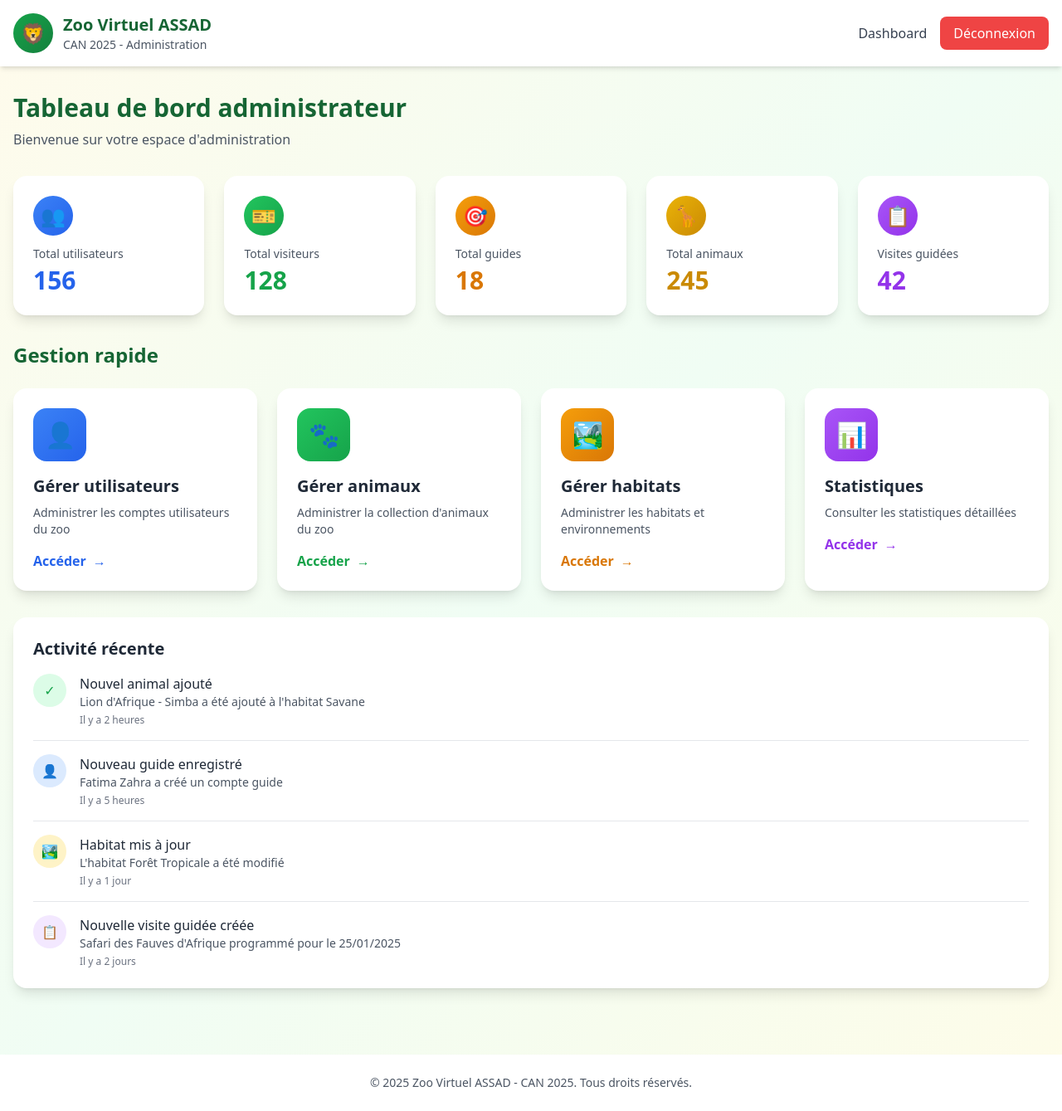
After one commit to hamzazirari/ASSAD, a PHP site: page /admin/admin-dashboard.php in a window 1280 px wide. The commit adds this page. Shown: the whole page at 83% size. Run offline with PHP 8.4, Linux system fonts and the light colour scheme; some libraries are stand-ins or nearby versions.

Commit message:
Ajouter La page dashboard pour admin

```diff
--- /dev/null
+++ b/admin/admin-dashboard.php
@@ -0,0 +1,223 @@
+<!DOCTYPE html>
+<html lang="fr">
+<head>
+    <meta charset="UTF-8">
+    <meta name="viewport" content="width=device-width, initial-scale=1.0">
+    <title>Dashboard Administrateur - Zoo Virtuel ASSAD</title>
+    <script src="https://cdn.tailwindcss.com"></script>
+</head>
+<body class="bg-gradient-to-br from-amber-50 via-green-50 to-yellow-50 min-h-screen">
+
+    <!-- Header -->
+    <header class="bg-white shadow-md">
+        <div class="container mx-auto px-4 py-4">
+            <div class="flex items-center justify-between">
+                <div class="flex items-center space-x-3">
+                    <div class="w-12 h-12 bg-gradient-to-br from-green-600 to-green-700 rounded-full flex items-center justify-center">
+                        <span class="text-white text-2xl font-bold">🦁</span>
+                    </div>
+                    <div>
+                        <h1 class="text-xl font-bold text-green-800">Zoo Virtuel ASSAD</h1>
+                        <p class="text-sm text-gray-600">CAN 2025 - Administration</p>
+                    </div>
+                </div>
+                <nav class="flex items-center space-x-4">
+                    <a href="admin-dashboard.php" class="text-gray-700 hover:text-green-700 font-medium transition">Dashboard</a>
+                    <a href="../index.php" class="bg-red-500 hover:bg-red-600 text-white px-4 py-2 rounded-lg transition">Déconnexion</a>
+                </nav>
+            </div>
+        </div>
+    </header>
+
+    <!-- Main Content -->
+    <main class="container mx-auto px-4 py-8">
+
+        <!-- Welcome Section -->
+        <div class="mb-8">
+            <h2 class="text-3xl font-bold text-green-800 mb-2">Tableau de bord administrateur</h2>
+            <p class="text-gray-600">Bienvenue sur votre espace d'administration</p>
+        </div>
+
+        <!-- Statistics Cards -->
+        <div class="grid grid-cols-1 md:grid-cols-2 lg:grid-cols-5 gap-6 mb-8">
+            <!-- Total Utilisateurs -->
+            <div class="bg-white rounded-2xl shadow-lg p-6 hover:shadow-xl transition">
+                <div class="flex items-center justify-between mb-3">
+                    <div class="w-12 h-12 bg-gradient-to-br from-blue-500 to-blue-600 rounded-full flex items-center justify-center">
+                        <span class="text-white text-2xl">👥</span>
+                    </div>
+                </div>
+                <p class="text-gray-600 text-sm mb-1">Total utilisateurs</p>
+                <p class="text-3xl font-bold text-blue-600">156</p>
+            </div>
+
+            <!-- Total Visiteurs -->
+            <div class="bg-white rounded-2xl shadow-lg p-6 hover:shadow-xl transition">
+                <div class="flex items-center justify-between mb-3">
+                    <div class="w-12 h-12 bg-gradient-to-br from-green-500 to-green-600 rounded-full flex items-center justify-center">
+                        <span class="text-white text-2xl">🎫</span>
+                    </div>
+                </div>
+                <p class="text-gray-600 text-sm mb-1">Total visiteurs</p>
+                <p class="text-3xl font-bold text-green-600">128</p>
+            </div>
+
+            <!-- Total Guides -->
+            <div class="bg-white rounded-2xl shadow-lg p-6 hover:shadow-xl transition">
+                <div class="flex items-center justify-between mb-3">
+                    <div class="w-12 h-12 bg-gradient-to-br from-amber-500 to-amber-600 rounded-full flex items-center justify-center">
+                        <span class="text-white text-2xl">🎯</span>
+                    </div>
+                </div>
+                <p class="text-gray-600 text-sm mb-1">Total guides</p>
+                <p class="text-3xl font-bold text-amber-600">18</p>
+            </div>
+
+            <!-- Total Animaux -->
+            <div class="bg-white rounded-2xl shadow-lg p-6 hover:shadow-xl transition">
+                <div class="flex items-center justify-between mb-3">
+                    <div class="w-12 h-12 bg-gradient-to-br from-yellow-500 to-yellow-600 rounded-full flex items-center justify-center">
+                        <span class="text-white text-2xl">🦒</span>
+                    </div>
+                </div>
+                <p class="text-gray-600 text-sm mb-1">Total animaux</p>
+                <p class="text-3xl font-bold text-yellow-600">245</p>
+            </div>
+
+            <!-- Total Visites Guidées -->
+            <div class="bg-white rounded-2xl shadow-lg p-6 hover:shadow-xl transition">
+                <div class="flex items-center justify-between mb-3">
+                    <div class="w-12 h-12 bg-gradient-to-br from-purple-500 to-purple-600 rounded-full flex items-center justify-center">
+                        <span class="text-white text-2xl">📋</span>
+                    </div>
+                </div>
+                <p class="text-gray-600 text-sm mb-1">Visites guidées</p>
+                <p class="text-3xl font-bold text-purple-600">42</p>
+            </div>
+        </div>
+
+        <!-- Action Cards Section -->
+        <div class="mb-8">
+            <h3 class="text-2xl font-bold text-green-800 mb-6">Gestion rapide</h3>
+            <div class="grid grid-cols-1 md:grid-cols-2 lg:grid-cols-4 gap-6">
+
+                <!-- Gérer Utilisateurs -->
+                <a href="utilisateurs.php" class="bg-white rounded-2xl shadow-lg p-6 hover:shadow-xl transition transform hover:-translate-y-1">
+                    <div class="w-16 h-16 bg-gradient-to-br from-blue-500 to-blue-600 rounded-2xl flex items-center justify-center mb-4">
+                        <span class="text-white text-3xl">👤</span>
+                    </div>
+                    <h4 class="text-xl font-bold text-gray-800 mb-2">Gérer utilisateurs</h4>
+                    <p class="text-gray-600 text-sm mb-4">Administrer les comptes utilisateurs du zoo</p>
+                    <div class="flex items-center text-blue-600 font-semibold">
+                        <span>Accéder</span>
+                        <span class="ml-2">→</span>
+                    </div>
+                </a>
+
+                <!-- Gérer Animaux -->
+                <a href="animaux.php" class="bg-white rounded-2xl shadow-lg p-6 hover:shadow-xl transition transform hover:-translate-y-1">
+                    <div class="w-16 h-16 bg-gradient-to-br from-green-500 to-green-600 rounded-2xl flex items-center justify-center mb-4">
+                        <span class="text-white text-3xl">🐾</span>
+                    </div>
+                    <h4 class="text-xl font-bold text-gray-800 mb-2">Gérer animaux</h4>
+                    <p class="text-gray-600 text-sm mb-4">Administrer la collection d'animaux du zoo</p>
+                    <div class="flex items-center text-green-600 font-semibold">
+                        <span>Accéder</span>
+                        <span class="ml-2">→</span>
+                    </div>
+                </a>
+
+                <!-- Gérer Habitats -->
+                <a href="habitats.php" class="bg-white rounded-2xl shadow-lg p-6 hover:shadow-xl transition transform hover:-translate-y-1">
+                    <div class="w-16 h-16 bg-gradient-to-br from-amber-500 to-amber-600 rounded-2xl flex items-center justify-center mb-4">
+                        <span class="text-white text-3xl">🏞️</span>
+                    </div>
+                    <h4 class="text-xl font-bold text-gray-800 mb-2">Gérer habitats</h4>
+                    <p class="text-gray-600 text-sm mb-4">Administrer les habitats et environnements</p>
+                    <div class="flex items-center text-amber-600 font-semibold">
+                        <span>Accéder</span>
+                        <span class="ml-2">→</span>
+                    </div>
+                </a>
+
+                <!-- Statistiques -->
+                <a href="stats.php" class="bg-white rounded-2xl shadow-lg p-6 hover:shadow-xl transition transform hover:-translate-y-1">
+                    <div class="w-16 h-16 bg-gradient-to-br from-purple-500 to-purple-600 rounded-2xl flex items-center justify-center mb-4">
+                        <span class="text-white text-3xl">📊</span>
+                    </div>
+                    <h4 class="text-xl font-bold text-gray-800 mb-2">Statistiques</h4>
+                    <p class="text-gray-600 text-sm mb-4">Consulter les statistiques détaillées</p>
+                    <div class="flex items-center text-purple-600 font-semibold">
+                        <span>Accéder</span>
+                        <span class="ml-2">→</span>
+                    </div>
+                </a>
+
+            </div>
+        </div>
+
+        <!-- Recent Activity Section -->
+        <div class="bg-white rounded-2xl shadow-lg p-6">
+            <h3 class="text-xl font-bold text-gray-800 mb-4">Activité récente</h3>
+            <div class="space-y-4">
+
+                <div class="flex items-start space-x-4 pb-4 border-b border-gray-200">
+                    <div class="w-10 h-10 bg-green-100 rounded-full flex items-center justify-center flex-shrink-0">
+                        <span class="text-green-600">✓</span>
+                    </div>
+                    <div>
+                        <p class="text-gray-800 font-medium">Nouvel animal ajouté</p>
+                        <p class="text-sm text-gray-600">Lion d'Afrique - Simba a été ajouté à l'habitat Savane</p>
+                        <p class="text-xs text-gray-500 mt-1">Il y a 2 heures</p>
+                    </div>
+                </div>
+
+                <div class="flex items-start space-x-4 pb-4 border-b border-gray-200">
+                    <div class="w-10 h-10 bg-blue-100 rounded-full flex items-center justify-center flex-shrink-0">
+                        <span class="text-blue-600">👤</span>
+                    </div>
+                    <div>
+                        <p class="text-gray-800 font-medium">Nouveau guide enregistré</p>
+                        <p class="text-sm text-gray-600">Fatima Zahra a créé un compte guide</p>
+                        <p class="text-xs text-gray-500 mt-1">Il y a 5 heures</p>
+                    </div>
+                </div>
+
+                <div class="flex items-start space-x-4 pb-4 border-b border-gray-200">
+                    <div class="w-10 h-10 bg-amber-100 rounded-full flex items-center justify-center flex-shrink-0">
+                        <span class="text-amber-600">🏞️</span>
+                    </div>
+                    <div>
+                        <p class="text-gray-800 font-medium">Habitat mis à jour</p>
+                        <p class="text-sm text-gray-600">L'habitat Forêt Tropicale a été modifié</p>
+                        <p class="text-xs text-gray-500 mt-1">Il y a 1 jour</p>
+                    </div>
+                </div>
+
+                <div class="flex items-start space-x-4">
+                    <div class="w-10 h-10 bg-purple-100 rounded-full flex items-center justify-center flex-shrink-0">
+                        <span class="text-purple-600">📋</span>
+                    </div>
+                    <div>
+                        <p class="text-gray-800 font-medium">Nouvelle visite guidée créée</p>
+                        <p class="text-sm text-gray-600">Safari des Fauves d'Afrique programmé pour le 25/01/2025</p>
+                        <p class="text-xs text-gray-500 mt-1">Il y a 2 jours</p>
+                    </div>
+                </div>
+
+            </div>
+        </div>
+
+    </main>
+
+    <!-- Footer -->
+    <footer class="bg-white shadow-md mt-12">
+        <div class="container mx-auto px-4 py-6">
+            <div class="text-center text-gray-600 text-sm">
+                <p>&copy; 2025 Zoo Virtuel ASSAD - CAN 2025. Tous droits réservés.</p>
+            </div>
+        </div>
+    </footer>
+
+</body>
+</html>
--- a/guide/dashboard.php
+++ b/guide/dashboard.php
@@ -28,7 +28,7 @@
                         </a>
                     </li>
                     <li>
-                        <a href="../logout.php" class="text-red-600 hover:text-red-700 font-medium transition duration-200">
+                        <a href="../index.php" class="text-red-600 hover:text-red-700 font-medium transition duration-200">
                             Déconnexion
                         </a>
                     </li>
--- a/guide/etapes.php
+++ b/guide/etapes.php
@@ -28,7 +28,7 @@
                         </a>
                     </li>
                     <li>
-                        <a href="../logout.php" class="text-red-600 hover:text-red-700 font-medium transition duration-200">
+                        <a href="../index.php" class="text-red-600 hover:text-red-700 font-medium transition duration-200">
                             Déconnexion
                         </a>
                     </li>
--- a/guide/mes-visites.php
+++ b/guide/mes-visites.php
@@ -23,7 +23,7 @@
                 </div>
                 <nav class="flex items-center space-x-4">
                     <a href="dashboard.php" class="text-gray-700 hover:text-green-700 font-medium transition">Dashboard</a>
-                    <a href="../logout.php" class="bg-red-500 hover:bg-red-600 text-white px-4 py-2 rounded-lg transition">Déconnexion</a>
+                    <a href="../index.php" class="bg-red-500 hover:bg-red-600 text-white px-4 py-2 rounded-lg transition">Déconnexion</a>
                 </nav>
             </div>
         </div>
--- a/guide/reservations.php
+++ b/guide/reservations.php
@@ -23,7 +23,7 @@
                 </div>
                 <nav class="flex items-center space-x-4">
                     <a href="dashboard.php" class="text-gray-700 hover:text-green-700 font-medium transition">Dashboard</a>
-                    <a href="../logout.php" class="bg-red-500 hover:bg-red-600 text-white px-4 py-2 rounded-lg transition">Déconnexion</a>
+                    <a href="../index.php" class="bg-red-500 hover:bg-red-600 text-white px-4 py-2 rounded-lg transition">Déconnexion</a>
                 </nav>
             </div>
         </div>
--- a/guide/visite-form.php
+++ b/guide/visite-form.php
@@ -28,7 +28,7 @@
                         </a>
                     </li>
                     <li>
-                        <a href="../logout.php" class="text-red-600 hover:text-red-700 font-medium transition duration-200">
+                        <a href="../index.php" class="text-red-600 hover:text-red-700 font-medium transition duration-200">
                             Déconnexion
                         </a>
                     </li>
--- a/visiteur/animal-detail.php
+++ b/visiteur/animal-detail.php
@@ -33,7 +33,7 @@
                         </a>
                     </li>
                     <li>
-                        <a href="../logout.php" class="text-red-600 hover:text-red-700 font-medium transition duration-200">
+                        <a href="../index.php" class="text-red-600 hover:text-red-700 font-medium transition duration-200">
                             Déconnexion
                         </a>
                     </li>
--- a/visiteur/animaux.php
+++ b/visiteur/animaux.php
@@ -33,7 +33,7 @@
                         </a>
                     </li>
                     <li>
-                        <a href="../logout.php" class="text-red-600 hover:text-red-700 font-medium transition duration-200">
+                        <a href="../index.php" class="text-red-600 hover:text-red-700 font-medium transition duration-200">
                             Déconnexion
                         </a>
                     </li>
--- a/visiteur/visite-detail.php
+++ b/visiteur/visite-detail.php
@@ -21,7 +21,7 @@
                 <ul class="flex items-center space-x-6">
                     <li><a href="animaux.php" class="text-gray-600 hover:text-green-700 font-medium transition duration-200">Animaux</a></li>
                     <li><a href="visites.php" class="text-green-700 font-semibold hover:text-green-800 transition duration-200">Visites guidées</a></li>
-                    <li><a href="../logout.php" class="text-red-600 hover:text-red-700 font-medium transition duration-200">Déconnexion</a></li>
+                    <li><a href="../index.php" class="text-red-600 hover:text-red-700 font-medium transition duration-200">Déconnexion</a></li>
                 </ul>
             </div>
         </nav>
--- a/visiteur/visites.php
+++ b/visiteur/visites.php
@@ -33,7 +33,7 @@
                         </a>
                     </li>
                     <li>
-                        <a href="../logout.php" class="text-red-600 hover:text-red-700 font-medium transition duration-200">
+                        <a href="../index.php" class="text-red-600 hover:text-red-700 font-medium transition duration-200">
                             Déconnexion
                         </a>
                     </li>
```
Also changed, not shown: admin/animaux.php (added), admin/utilisateurs.php (added).
